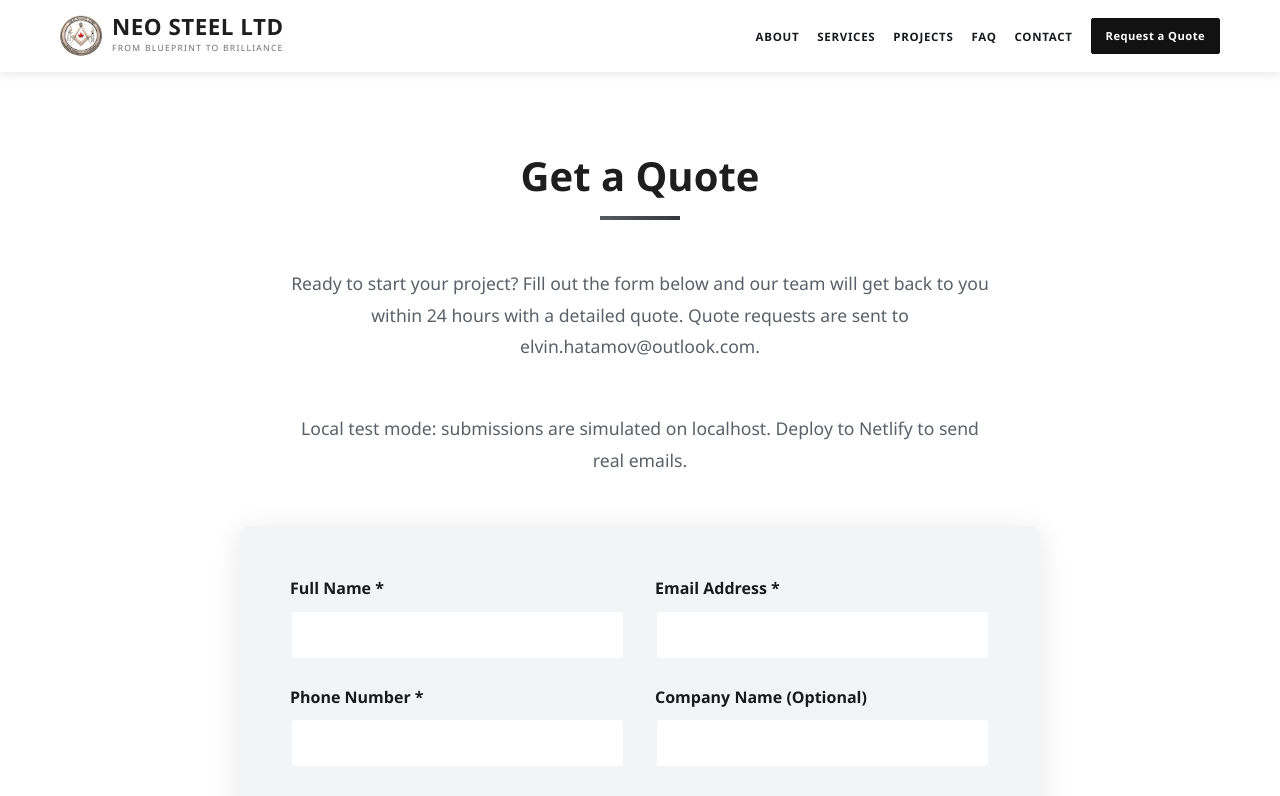
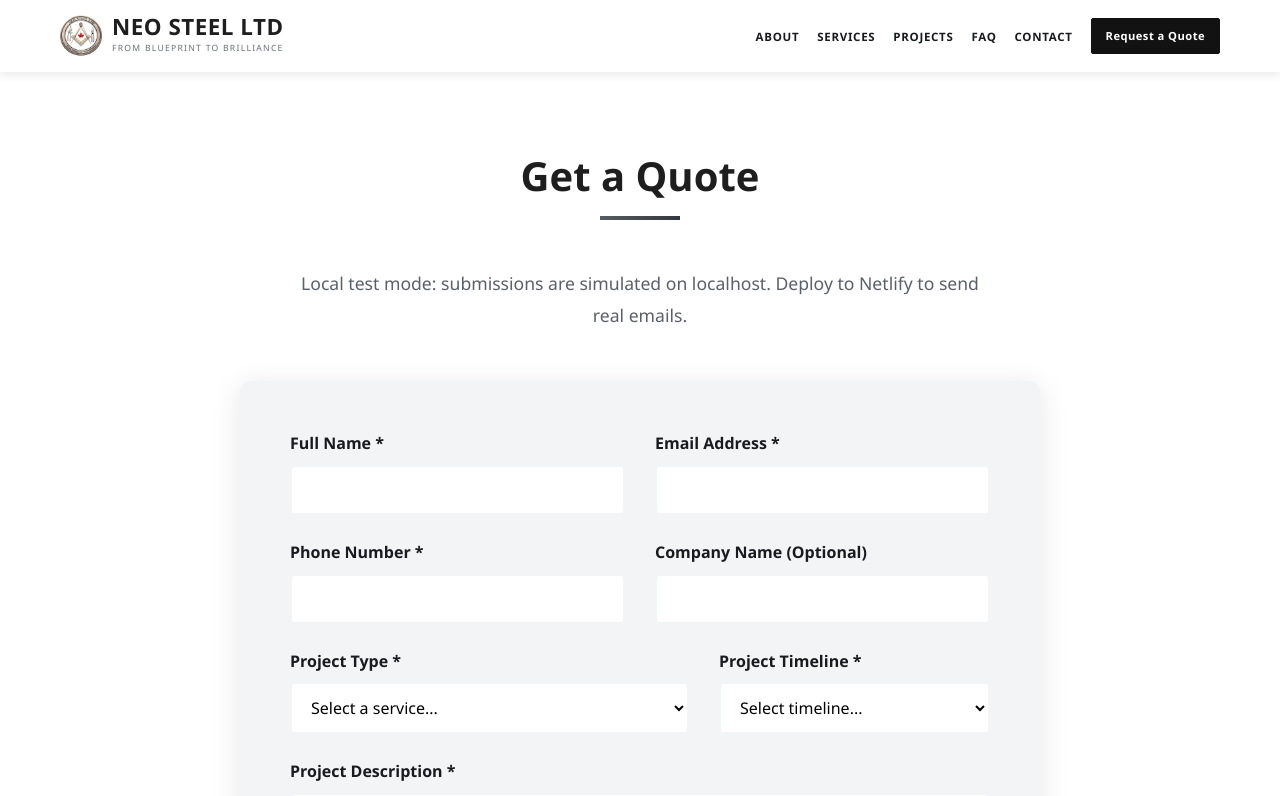
Before and after one commit to elvinhatamov/neo-steel-website, a React (Vite) app: page /quote in a window 1280 px wide. Shown: the top 796 px of the page. Built offline with nearby package versions, Linux system fonts and the light colour scheme.

Commit message:
Update quote request form: add hidden input for form name and set method to POST

```diff
--- a/index.html
+++ b/index.html
@@ -25,7 +25,8 @@
     <title>NEO STEEL LTD - Steel Fabrication & Construction Services</title>
   </head>
   <body>
-    <form name="quote-request" data-netlify="true" netlify-honeypot="bot-field" hidden>
+    <form name="quote-request" method="POST" data-netlify="true" netlify-honeypot="bot-field" hidden>
+      <input type="hidden" name="form-name" value="quote-request" />
       <input type="text" name="name" />
       <input type="email" name="email" />
       <input type="text" name="phone" />
--- a/src/components/QuoteForm.jsx
+++ b/src/components/QuoteForm.jsx
@@ -141,10 +141,6 @@ const QuoteForm = () => {
     <section id="quote" className="section quote-form-section">
       <div className="container">
         <h2 className="section-title">Get a Quote</h2>
-        <p className="quote-intro">
-          Ready to start your project? Fill out the form below and our team will get back to you
-          within 24 hours with a detailed quote. Quote requests are sent to elvin.hatamov@outlook.com.
-        </p>
 
         {['localhost', '127.0.0.1'].includes(window.location.hostname) && (
           <p className="quote-intro">
@@ -162,6 +158,8 @@ const QuoteForm = () => {
           <form
             className="quote-form"
             name="quote-request"
+            method="POST"
+            action="/"
             data-netlify="true"
             netlify-honeypot="bot-field"
             onSubmit={handleSubmit}
```
